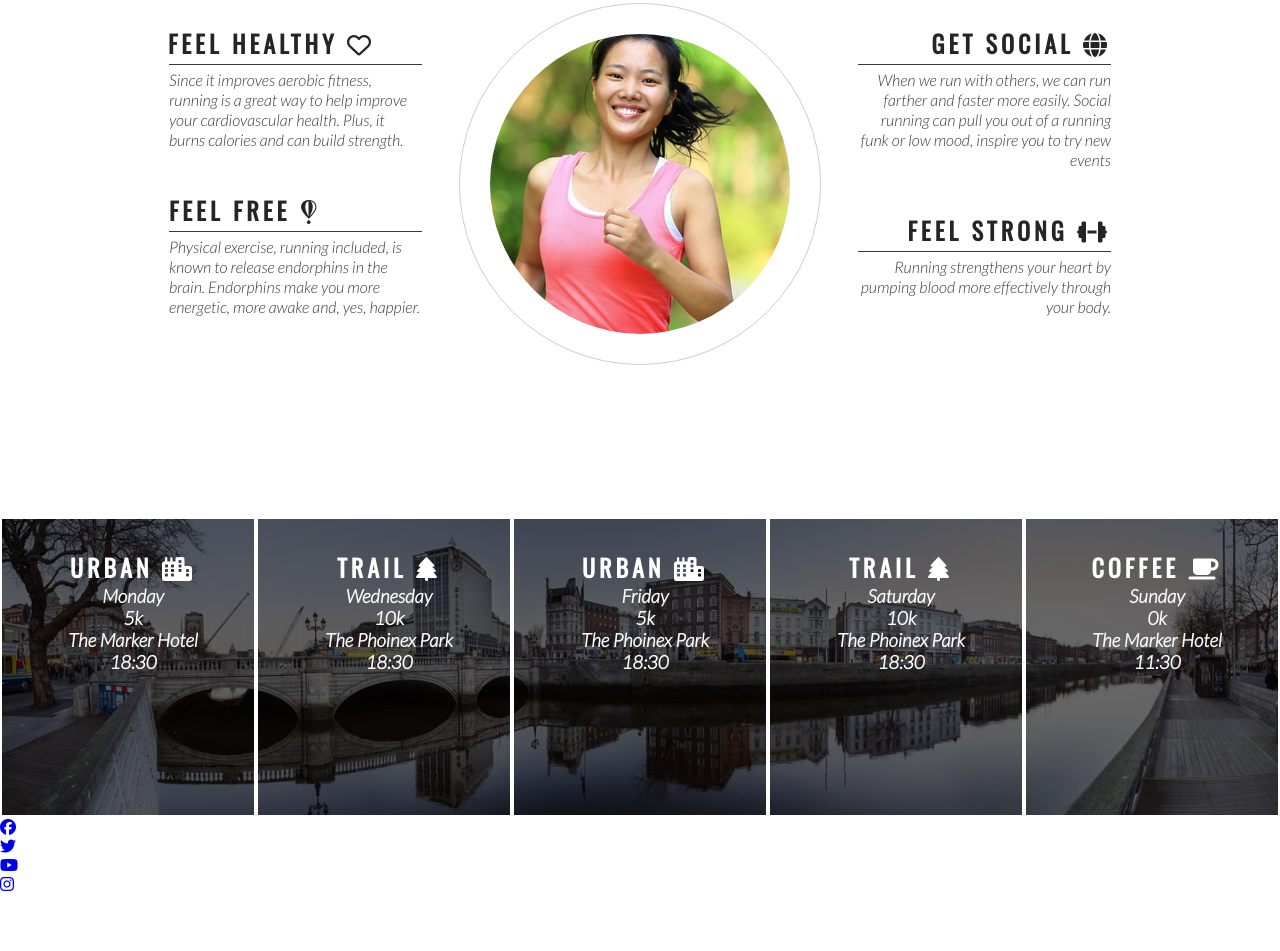
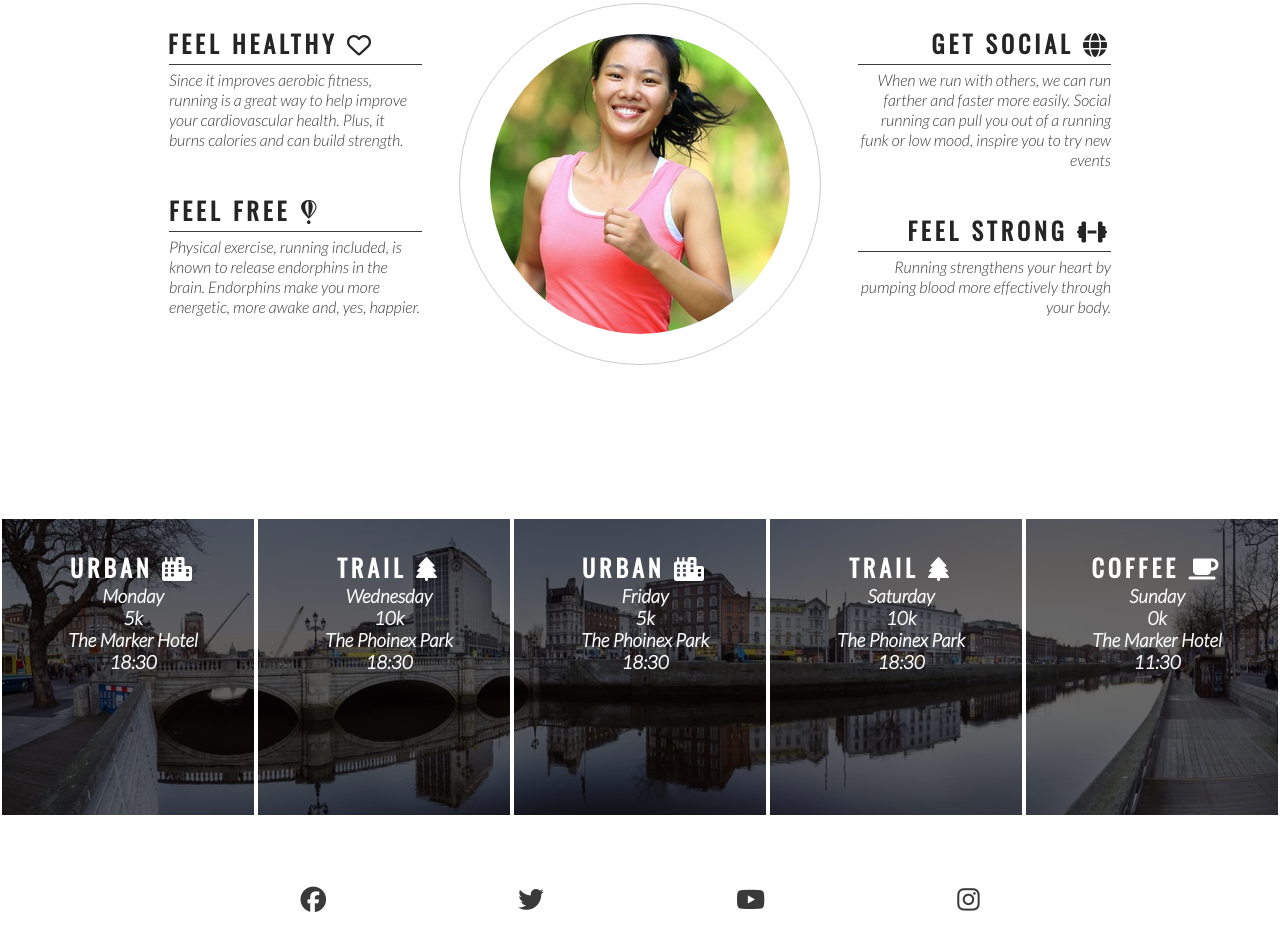
Before and after one commit to gfpkelly1986/love-running, a plain HTML site: page index.html in a window 1280 px wide. Shown: the part 778-1729 px from the top of the page. Before the commit the page ends 1671 px from the top, so only its background shows below. Drawn offline with nearby package versions, Linux system fonts and the light colour scheme.

Commit message:
Add style to footer social media icons

```diff
--- a/assets/css/style.css
+++ b/assets/css/style.css
@@ -210,3 +210,42 @@ hr {
 #times h2 {
     color: white;
 }
+
+/* footer */
+
+footer {
+    height: 150px;
+}
+
+.social-networks {
+    text-align: center;
+    padding-top: 65px;
+}
+.social-networks li {
+    display: inline;
+    margin: 0 7% 0 7%;
+}
+.social-networks i{
+    /*margin-top: 60px;*/
+    /* line-height: 150px; */
+    font-size: 160%;
+    background-color: white;
+    color: #3a3a3a;
+    border-radius: 50%;
+    padding: 5px;
+}
+.social-networks i:hover {
+    animation-name: icon-increase;
+    animation-duration: 0.3s;
+    animation-fill-mode: forwards;
+}
+
+@keyframes icon-increase {
+    from {
+        transform: scale(1.0);
+    }
+    to {
+        transform: scale(1.07);
+        border: 0.3px solid #3a3a3a;
+    }
+}
--- a/index.html
+++ b/index.html
@@ -124,24 +124,25 @@
     </section>
 
     <footer>
-       <ul>
+       <ul class="social-networks">
            <li>
-               <a href="https://facebook.com" target="_blank" rel="noopener" aria-label="Visit our Facebook page (opens in a new tab)"><i class="fab fa-facebook"></i></a>
+               <a href="https://facebook.com" target="_blank" rel="noopener"
+               aria-label="Visit our Facebook page (opens in a new tab)"><i class="fab fa-facebook"></i></a>
            </li>
-       </ul>
-       <ul>
+
            <li>
-               <a href="https://twitter.com" target="_blank" rel="noopener" aria-label="Visit our Twitter page (opens in a new tab)"><i class="fab fa-twitter"></i></a>
+               <a href="https://twitter.com" target="_blank" rel="noopener"
+               aria-label="Visit our Twitter page (opens in a new tab)"><i class="fab fa-twitter"></i></a>
            </li>
-       </ul>
-       <ul>
+
            <li>
-               <a href="https://youtube.com" target="_blank" rel="noopener" aria-label="Visit our You-Tube page (opens in a new tab)"><i class="fab fa-youtube"></i></a>
+               <a href="https://youtube.com" target="_blank" rel="noopener"
+               aria-label="Visit our You-Tube page (opens in a new tab)"><i class="fab fa-youtube"></i></a>
            </li>
-       </ul>
-       <ul>
+
            <li>
-               <a href="https://instagram.com" target="_blank" rel="noopener" aria-label="Visit our Instagram page (opens in a new tab)"><i class="fab fa-instagram"></i></a>
+               <a href="https://instagram.com" target="_blank" rel="noopener"
+               aria-label="Visit our Instagram page (opens in a new tab)"><i class="fab fa-instagram"></i></a>
            </li>
        </ul>
     </footer>
```
